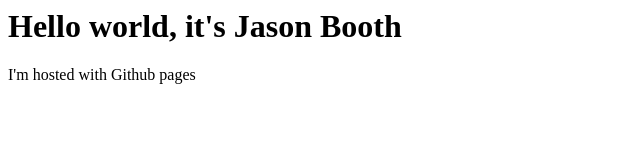
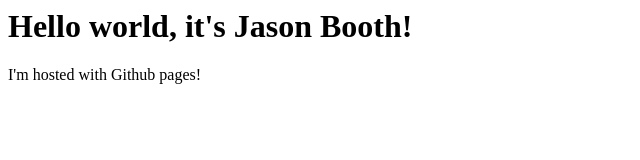
Before and after one commit to jaybooth4/HackMIT, a plain HTML site: page index.html in a window 1280 px wide. Shown: the full height of the page, 0-640 px from the left. Drawn offline with Linux system fonts and the light colour scheme.

Commit message:
Major revisions

```diff
--- a/index.html
+++ b/index.html
@@ -3,7 +3,7 @@
 	<title>JasonBooth</title>
 </head>
 <body>
-	<h1>Hello world, it's Jason Booth</h1>
-	<p>I'm hosted with Github pages</p>
+	<h1>Hello world, it's Jason Booth!</h1>
+	<p>I'm hosted with Github pages!</p>
 </body>
 </html>
```
